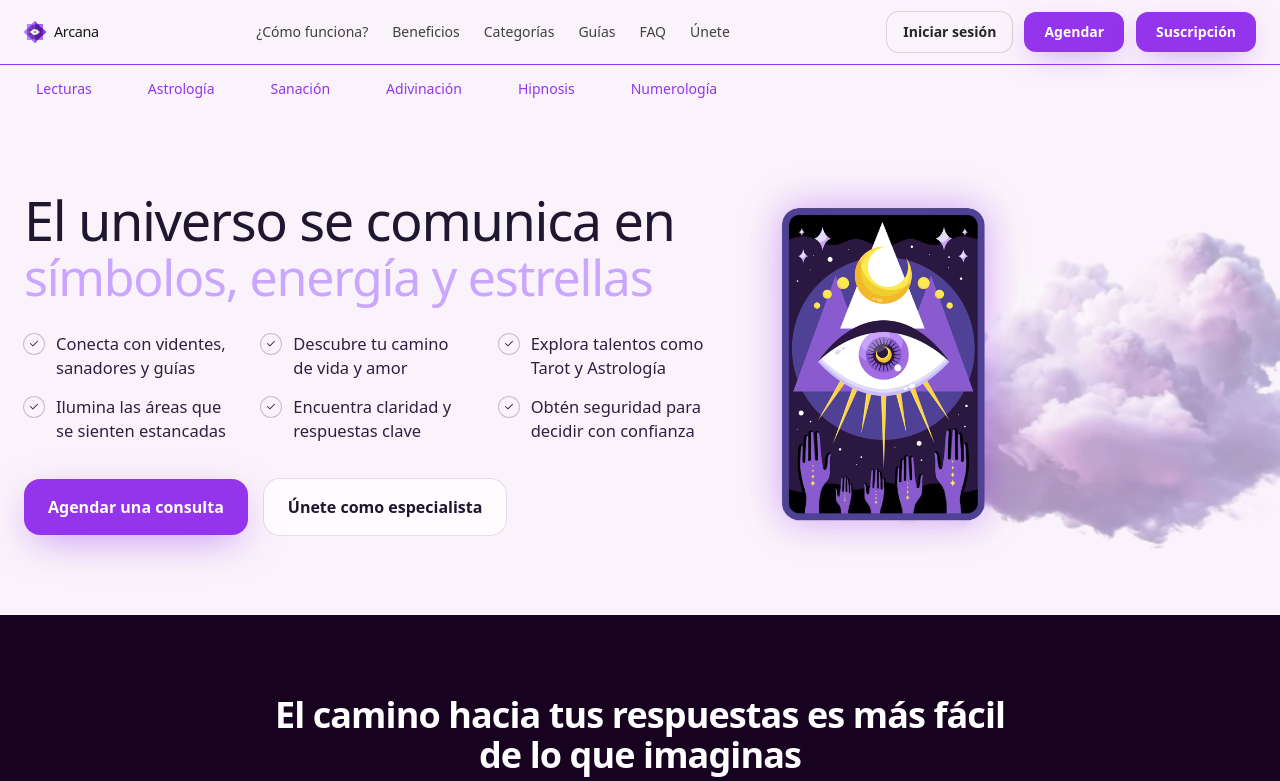
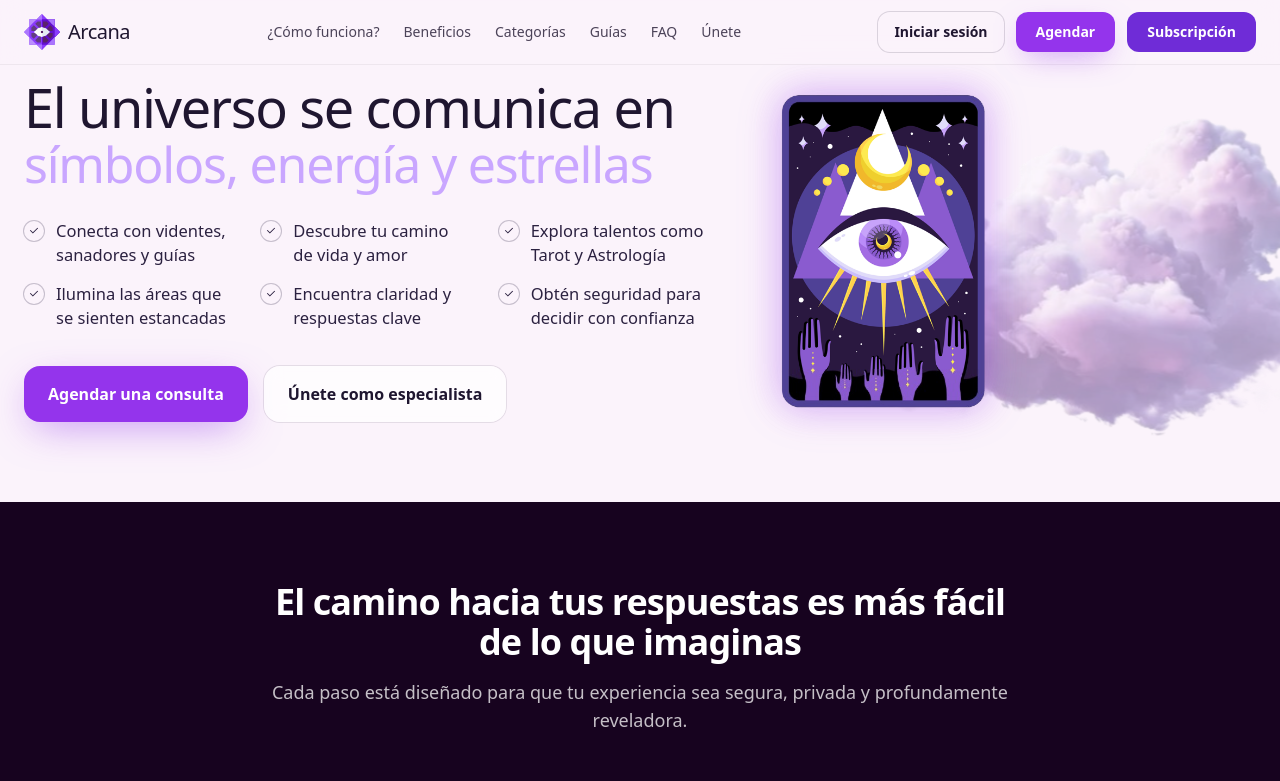
Before and after one commit to arcana302-art/arcana-v2, a Next.js app: page / in a window 1280 px wide. Shown: the top 781 px of the page. Built offline with nearby package versions, Linux system fonts and the light colour scheme.

Commit message:
Update SiteHeader.tsx

```diff
--- a/app/components/SiteHeader.tsx
+++ b/app/components/SiteHeader.tsx
@@ -3,12 +3,9 @@
 import { useState } from 'react';
 import Image from 'next/image';
 
-const BRAND_PURPLE = '#9434ec';
-
 export default function SiteHeader() {
   const [open, setOpen] = useState(false);
 
-  // Navegación principal (arriba, al lado del logo)
   const nav = [
     { href: '#como-funciona', label: '¿Cómo funciona?' },
     { href: '#beneficios',     label: 'Beneficios' },
@@ -18,31 +15,22 @@ export default function SiteHeader() {
     { href: '#unete',          label: 'Únete' },
   ];
 
-  // Talentos bajo la línea morada
-  const talents = [
-    { href: '#t-lecturas',     label: 'Lecturas' },
-    { href: '#t-astrologia',   label: 'Astrología' },
-    { href: '#t-sanacion',     label: 'Sanación' },
-    { href: '#t-adivinacion',  label: 'Adivinación' },
-    { href: '#t-hipnosis',     label: 'Hipnosis' },
-    { href: '#t-numerologia',  label: 'Numerología' },
-  ];
-
   return (
-    <header className="inset-x-0 top-0 z-40 bg-[rgb(251,243,251)]">
-      {/* Fila superior: logo + nav + acciones */}
+    <header className="fixed inset-x-0 top-0 z-40 border-b border-black/5 bg-[#FBF3FB]/70 backdrop-blur-md">
       <div className="mx-auto flex h-16 max-w-7xl items-center justify-between px-6">
-        {/* Brand (logo + texto Arcana) */}
+        {/* Brand (logo + nombre) */}
         <a href="/" className="flex items-center gap-2">
           <Image
             src="/brand/logo.svg"
             alt="Arcana"
-            width={22} // (mantiene la reducción previa)
-            height={22}
+            width={40}
+            height={40}
+            className="h-8 w-8 sm:h-9 sm:w-9"
             priority
-            className="select-none"
           />
-          <span className="text-neutral-900 text-[14.4px] font-medium tracking-tight">Arcana</span>
+          <span className="text-[#1f1630] text-[18px] sm:text-[20px] font-normal tracking-tight">
+            Arcana
+          </span>
         </a>
 
         {/* Desktop nav */}
@@ -51,40 +39,32 @@ export default function SiteHeader() {
             <a
               key={item.href}
               href={item.href}
-              className="text-sm text-neutral-700 hover:text-neutral-900 transition-colors"
+              className="text-sm text-[#1f1630]/80 hover:text-[#1f1630] transition-colors"
             >
               {item.label}
             </a>
           ))}
         </nav>
 
-        {/* Actions (incluye Suscripción) */}
+        {/* Actions */}
         <div className="hidden items-center gap-3 lg:flex">
           <a
             href="#"
-            className="inline-flex h-10 items-center justify-center rounded-xl px-4 text-sm font-semibold text-neutral-800 ring-1 ring-neutral-300 hover:bg-neutral-100 transition"
+            className="inline-flex h-10 items-center justify-center rounded-xl px-4 text-sm font-semibold text-[#1f1630] ring-1 ring-[#1f1630]/15 hover:bg-white transition"
           >
             Iniciar sesión
           </a>
           <a
             href="#"
-            className="inline-flex h-10 items-center justify-center rounded-xl px-5 text-sm font-semibold text-white"
-            style={{
-              backgroundColor: BRAND_PURPLE,
-              boxShadow: '0 10px 30px -10px rgba(148,52,236,0.55)',
-            }}
+            className="inline-flex h-10 items-center justify-center rounded-xl px-5 text-sm font-semibold text-white bg-[#9434ec] shadow-[0_10px_30px_-10px_rgba(148,52,236,0.55)] hover:scale-[1.03] active:scale-[0.98] transition"
           >
             Agendar
           </a>
           <a
             href="#"
-            className="inline-flex h-10 items-center justify-center rounded-xl px-5 text-sm font-semibold text-white"
-            style={{
-              backgroundColor: BRAND_PURPLE,
-              boxShadow: '0 10px 30px -10px rgba(148,52,236,0.55)',
-            }}
+            className="inline-flex h-10 items-center justify-center rounded-xl px-5 text-sm font-semibold text-white bg-[#6f2cd7] hover:bg-[#7b3aec] transition"
           >
-            Suscripción
+            Subscripción
           </a>
         </div>
 
@@ -92,50 +72,12 @@ export default function SiteHeader() {
         <button
           aria-label="Abrir menú"
           onClick={() => setOpen(true)}
-          className="inline-flex items-center justify-center rounded-lg p-2 text-neutral-700 ring-1 ring-neutral-300 hover:bg-neutral-100 lg:hidden"
+          className="inline-flex items-center justify-center rounded-lg p-2 text-[#1f1630]/80 ring-1 ring-[#1f1630]/15 hover:bg-white/70 lg:hidden"
         >
           <svg width="22" height="22" viewBox="0 0 24 24" className="fill-current">
             <path d="M3 6h18v2H3V6Zm0 5h18v2H3v-2Zm0 5h18v2H3v-2Z" />
           </svg>
         </button>
-      </div>
-
-      {/* Línea morada divisoria */}
-      <div
-        className="h-[1px] w-full"
-        style={{ backgroundColor: BRAND_PURPLE }}
-        aria-hidden="true"
-      />
-
-      {/* Talentos (debajo de la línea) */}
-      <div className="bg-[rgb(251,243,251)]">
-        <nav className="mx-auto max-w-7xl px-6 py-2 flex flex-wrap gap-8">
-          {talents.map((t) => (
-            <a
-              key={t.href}
-              href={t.href}
-              // Botón transparente siempre con padding fijo (sin saltos),
-              // borde solo visible en hover (apariencia de “caja”)
-              className="inline-flex items-center rounded-xl px-3 py-1.5 text-sm font-medium transition-colors ring-1 ring-transparent hover:ring-1"
-              style={{
-                color: BRAND_PURPLE,
-                // ring transparent por defecto; en hover cambiamos a morado
-              }}
-              onMouseEnter={(e) => {
-                (e.currentTarget.style as any).boxShadow = `0 6px 18px -10px rgba(148,52,236,0.35)`;
-                (e.currentTarget.style as any).borderColor = BRAND_PURPLE;
-                (e.currentTarget.style as any).borderWidth = '1px';
-                (e.currentTarget.style as any).borderStyle = 'solid';
-              }}
-              onMouseLeave={(e) => {
-                (e.currentTarget.style as any).boxShadow = 'none';
-                (e.currentTarget.style as any).borderColor = 'transparent';
-              }}
-            >
-              {t.label}
-            </a>
-          ))}
-        </nav>
       </div>
 
       {/* Mobile drawer */}
@@ -146,13 +88,16 @@ export default function SiteHeader() {
             onClick={() => setOpen(false)}
             aria-hidden="true"
           />
-          <div className="fixed right-0 top-0 z-50 h-full w-[78%] max-w-sm bg-[rgb(251,243,251)] border-l border-neutral-200 shadow-2xl">
-            <div className="flex h-16 items-center justify-between px-5 border-b border-neutral-200">
-              <span className="text-neutral-900 text-lg font-medium tracking-tight">Arcana</span>
+          <div className="fixed right-0 top-0 z-50 h-full w-[78%] max-w-sm bg-[#FBF3FB] border-l border-black/5 shadow-2xl">
+            <div className="flex h-16 items-center justify-between px-5 border-b border-black/5">
+              <div className="flex items-center gap-2">
+                <Image src="/brand/logo.svg" alt="Arcana" width={28} height={28} />
+                <span className="text-[#1f1630] text-[18px] font-normal tracking-tight">Arcana</span>
+              </div>
               <button
                 aria-label="Cerrar menú"
                 onClick={() => setOpen(false)}
-                className="inline-flex items-center justify-center rounded-lg p-2 text-neutral-700 ring-1 ring-neutral-300 hover:bg-neutral-100"
+                className="inline-flex items-center justify-center rounded-lg p-2 text-[#1f1630]/80 ring-1 ring-[#1f1630]/15 hover:bg-white/70"
               >
                 <svg width="22" height="22" viewBox="0 0 24 24" className="fill-current">
                   <path d="M18.3 5.71 12 12l6.3 6.29-1.41 1.42L10.59 13.4 4.3 19.71 2.89 18.3 9.18 12 2.89 5.71 4.3 4.29 10.59 10.6l6.3-6.31 1.41 1.42Z" />
@@ -166,7 +111,7 @@ export default function SiteHeader() {
                   key={item.href}
                   href={item.href}
                   onClick={() => setOpen(false)}
-                  className="block rounded-lg px-3 py-2 text-base font-medium text-neutral-800 hover:bg-neutral-100"
+                  className="block rounded-lg px-3 py-2 text-base font-medium text-[#1f1630] hover:bg-white/70"
                 >
                   {item.label}
                 </a>
@@ -176,29 +121,21 @@ export default function SiteHeader() {
             <div className="px-5 pb-8 pt-2 space-y-3">
               <a
                 href="#"
-                className="block w-full text-center rounded-xl px-4 py-2 text-sm font-semibold text-neutral-800 ring-1 ring-neutral-300 hover:bg-neutral-100 transition"
+                className="block w-full text-center rounded-xl px-4 py-2 text-sm font-semibold text-[#1f1630] ring-1 ring-[#1f1630]/15 hover:bg-white/70 transition"
               >
                 Iniciar sesión
               </a>
               <a
                 href="#"
-                className="block w-full text-center rounded-xl px-5 py-2.5 text-sm font-semibold text-white"
-                style={{
-                  backgroundColor: BRAND_PURPLE,
-                  boxShadow: '0 10px 30px -10px rgba(148,52,236,0.55)',
-                }}
+                className="block w-full text-center rounded-xl px-5 py-2.5 text-sm font-semibold text-white bg-[#9434ec] shadow-[0_10px_30px_-10px_rgba(148,52,236,0.55)]"
               >
                 Agendar
               </a>
               <a
                 href="#"
-                className="block w-full text-center rounded-xl px-5 py-2.5 text-sm font-semibold text-white"
-                style={{
-                  backgroundColor: BRAND_PURPLE,
-                  boxShadow: '0 10px 30px -10px rgba(148,52,236,0.55)',
-                }}
+                className="block w-full text-center rounded-xl px-5 py-2.5 text-sm font-semibold text-white bg-[#6f2cd7] hover:bg-[#7b3aec] transition"
               >
-                Suscripción
+                Subscripción
               </a>
             </div>
           </div>
```
